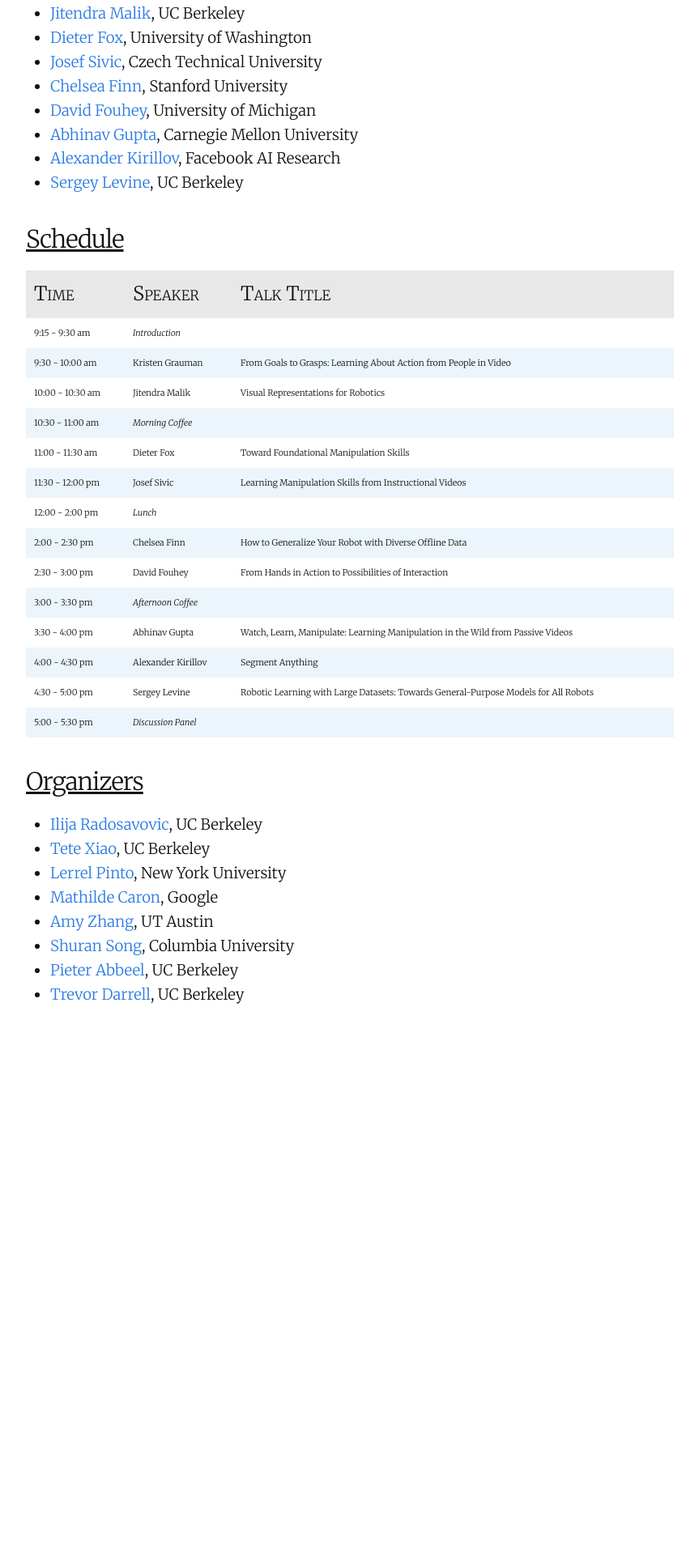
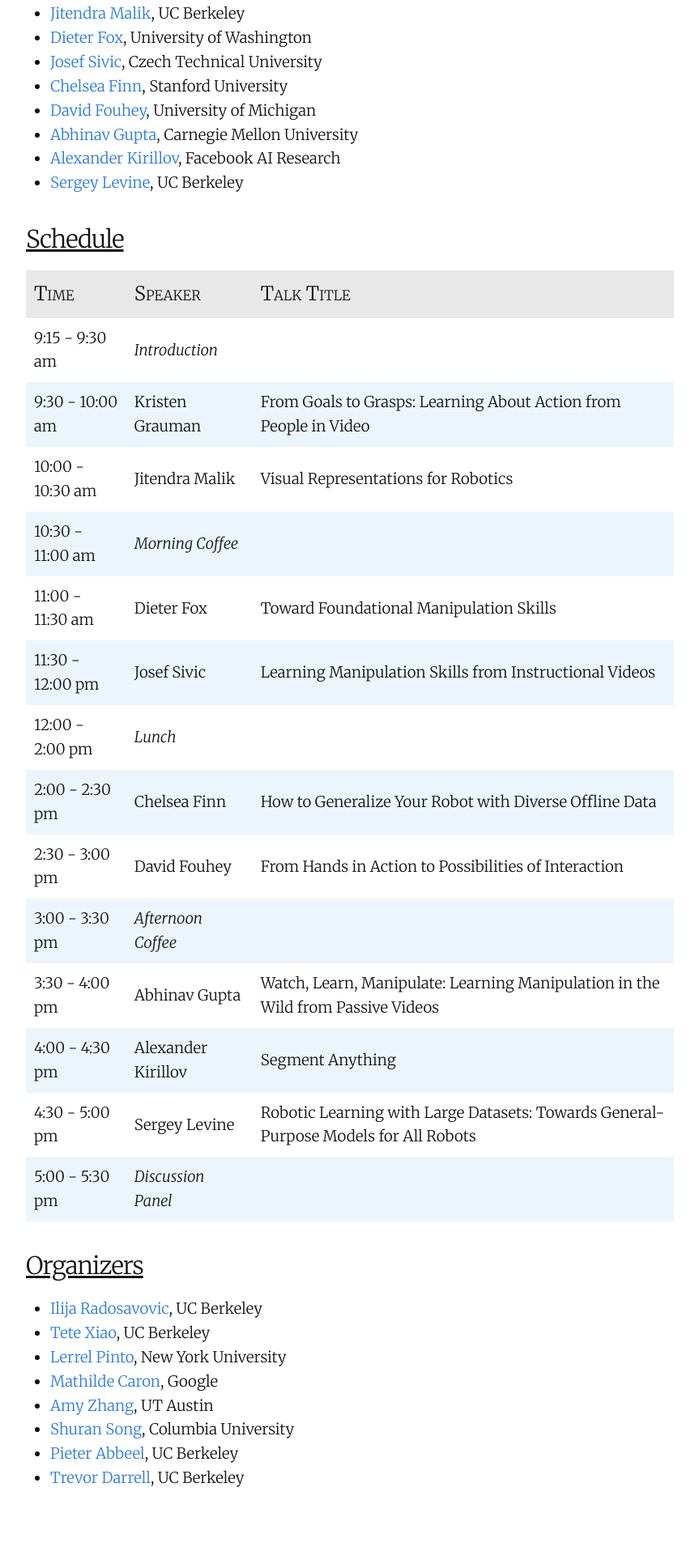
Before and after one commit to vispr-workshop/vispr-workshop.github.io, a Jekyll site: the page built from index.md, in a window 1280 px wide. Shown: the part 884-2800 px from the top of the page at 81% size, without its empty margins (208-1071 px from the left). Built offline with Jekyll 4.4.1, drawn with Linux system fonts in a browser that asks for light colours; our own code applies the rules of GitHub Pages for plain Markdown files; before the commit the page ends 2202 px from its top, so only the background shows below that.

Commit message:
Update _base.scss

```diff
--- a/_sass/_base.scss
+++ b/_sass/_base.scss
@@ -233,10 +233,6 @@ th {
     background-color: $grey-color-light;
 }
 
-tr {
-    font-size: 8pt;
-}
-
 tr:nth-child(even) {
     background-color: $highlight-color;
 }
```
